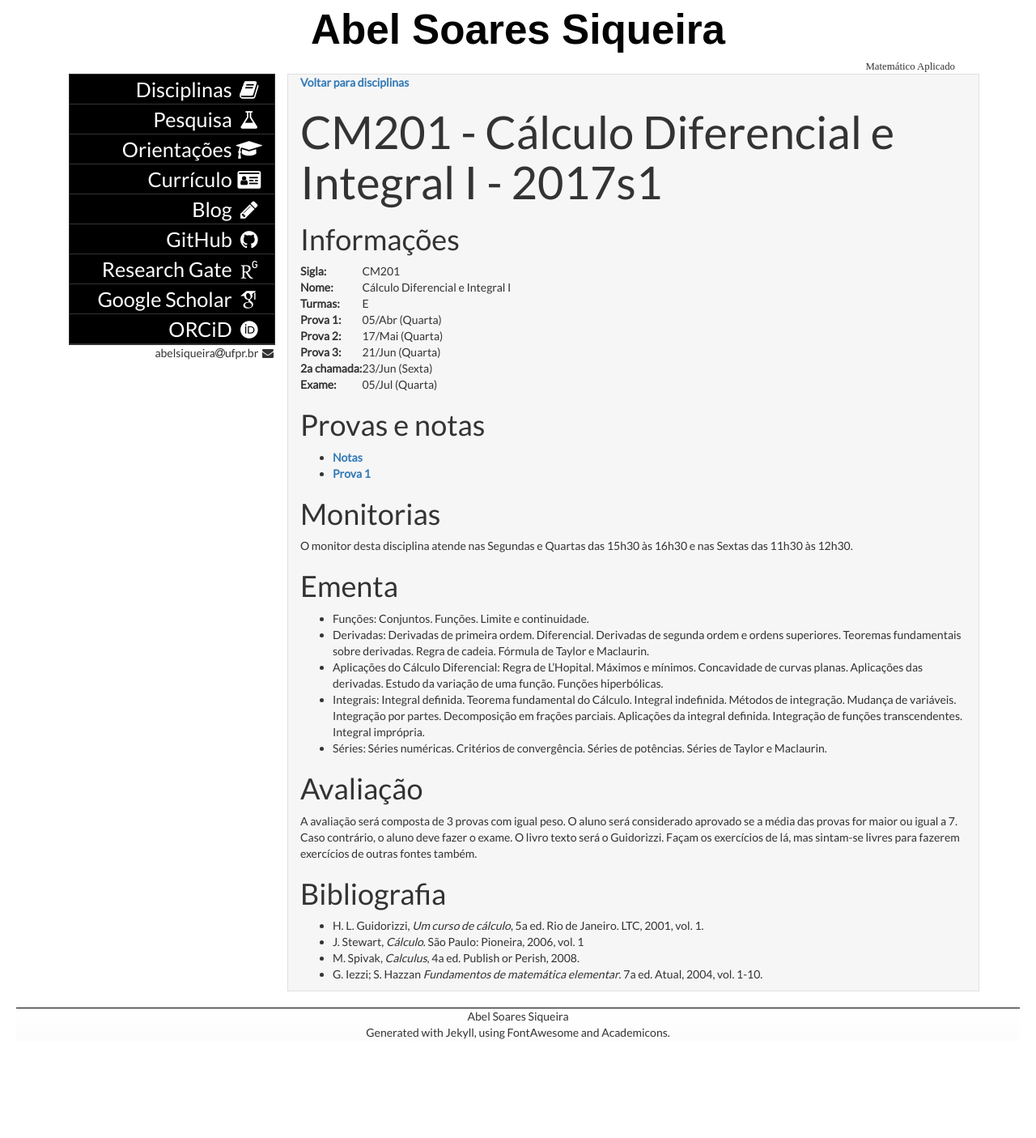
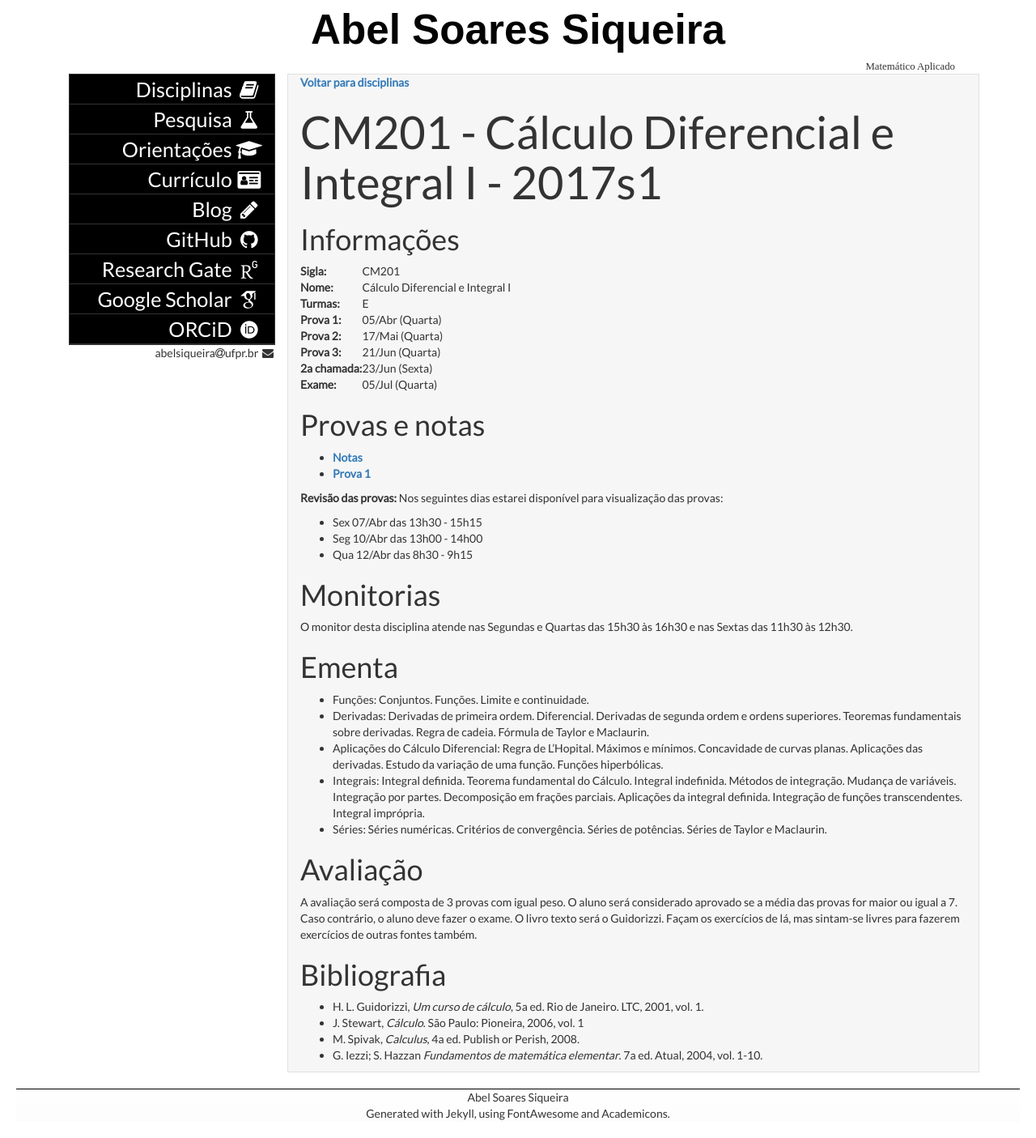
Before and after one commit to abelsiqueira/abelsiqueira.github.io-old, a Jekyll site: the page built from disciplinas/cm201-2017s1.md, in a window 1280 px wide. Shown: the whole page at 81% size. Built offline with Jekyll 4.4.1, drawn with Linux system fonts in a browser that asks for light colours; some web fonts are replaced; before the commit the page ends 1305 px from its top, so only the background shows below that.

Commit message:
Adiciona datas de revisão de provas

```diff
--- a/disciplinas/cm201-2017s1.md
+++ b/disciplinas/cm201-2017s1.md
@@ -21,6 +21,13 @@ tag:        2017s1
 
 - [Notas]({{ site.baseurl }}/disciplinas/cm201/notas-2017s1.pdf)
 - [Prova 1]({{ site.baseurl }}/disciplinas/cm201/prova1-2017s1.pdf)
+
+**Revisão das provas:** Nos seguintes dias estarei disponível para visualização
+das provas:
+
+- Sex 07/Abr das 13h30 - 15h15
+- Seg 10/Abr das 13h00 - 14h00
+- Qua 12/Abr das 8h30 - 9h15
 
 # Monitorias
 
```
